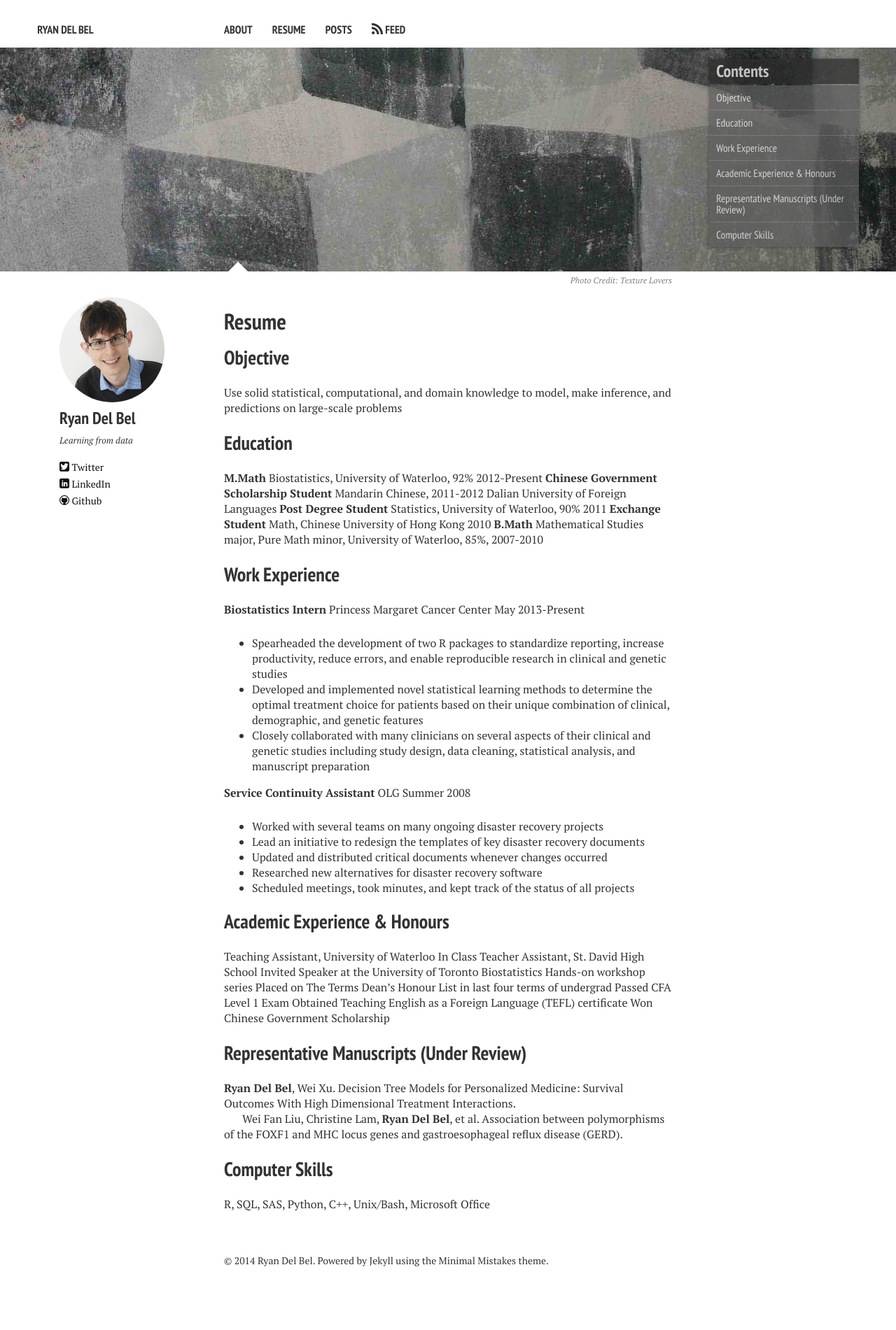
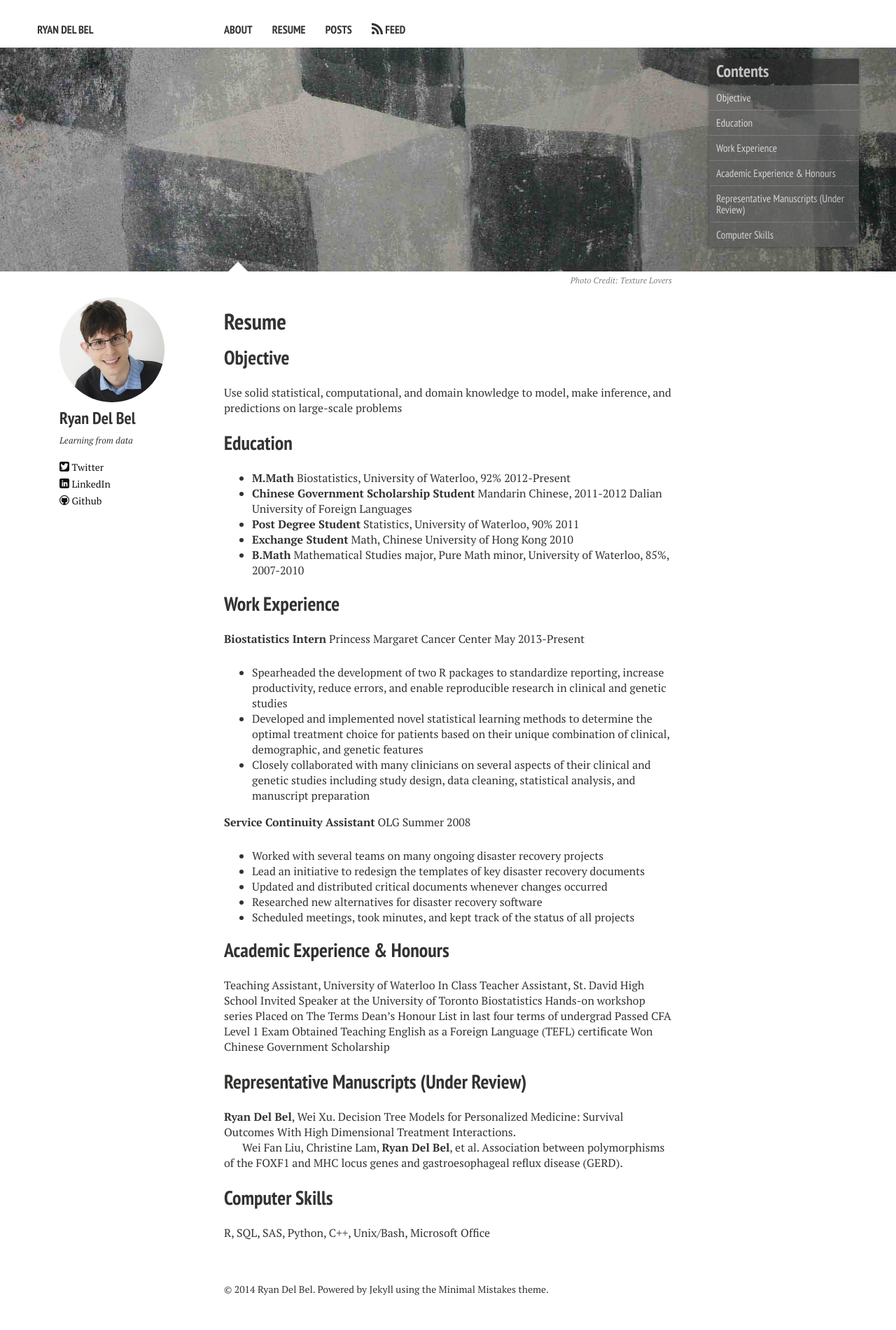
Before and after one commit to rdelbel/rdelbel.github.io, a Jekyll site: the page built from resume.md, in a window 1280 px wide. Shown: the whole page at 70% size. Built offline with Jekyll 4.4.1, drawn with Linux system fonts in a browser that asks for light colours; nearby versions of some CDN libraries; before the commit the page ends 1860 px from its top, so only the background shows below that.

```diff
--- a/resume.md
+++ b/resume.md
@@ -27,12 +27,12 @@ inference, and predictions on large-scale problems
 
 Education
 -
-**M.Math** Biostatistics, University of Waterloo, 92% 2012-Present
-**Chinese Government Scholarship Student** Mandarin Chinese, 2011-2012 Dalian
+* **M.Math** Biostatistics, University of Waterloo, 92% 2012-Present
+* **Chinese Government Scholarship Student** Mandarin Chinese, 2011-2012 Dalian
 University of Foreign Languages
-**Post Degree Student** Statistics, University of Waterloo, 90% 2011
-**Exchange Student** Math, Chinese University of Hong Kong 2010
-**B.Math** Mathematical Studies major, Pure Math minor, University of Waterloo,
+* **Post Degree Student** Statistics, University of Waterloo, 90% 2011
+* **Exchange Student** Math, Chinese University of Hong Kong 2010
+* **B.Math** Mathematical Studies major, Pure Math minor, University of Waterloo,
  85%, 2007-2010
 
 Work Experience
```
